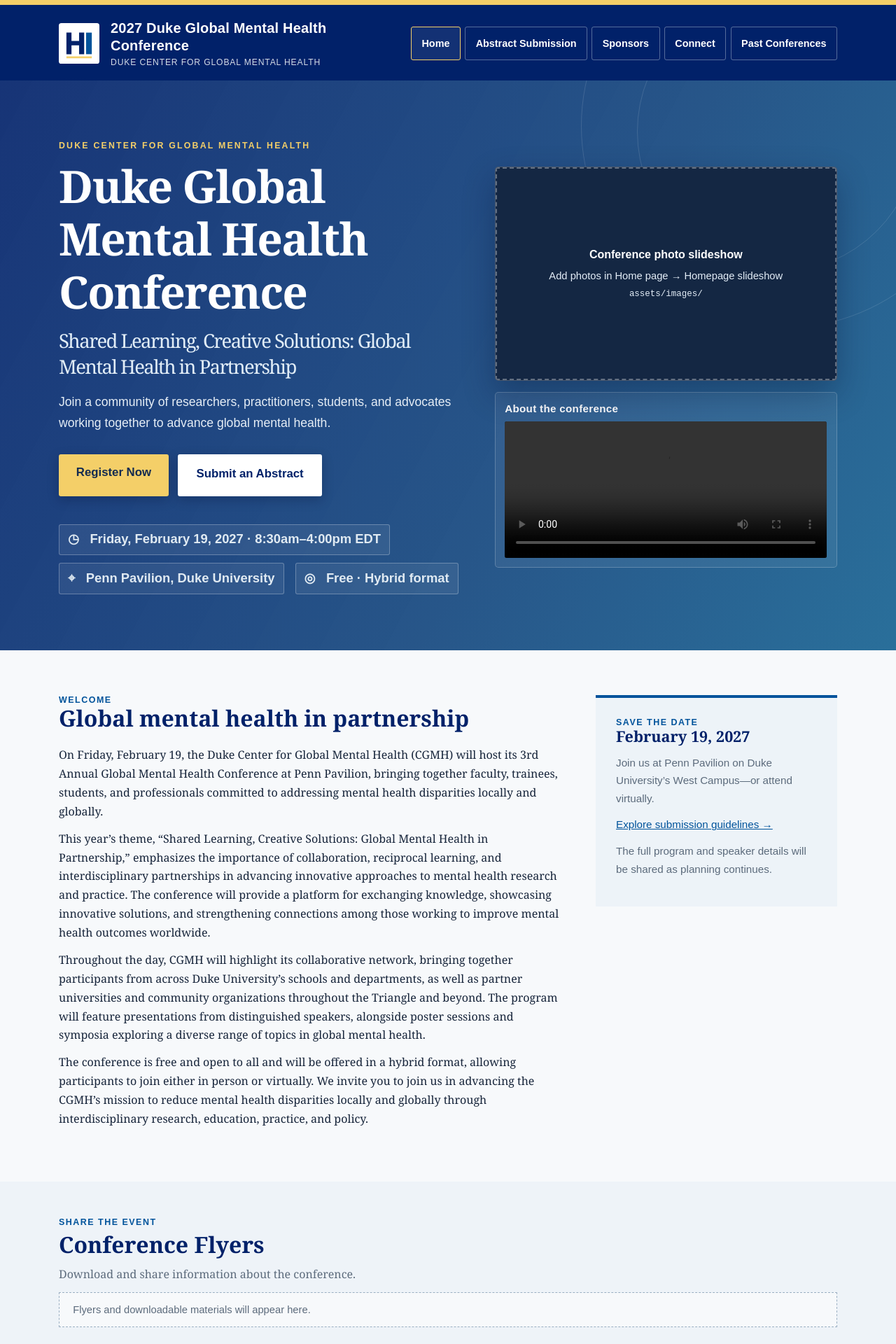
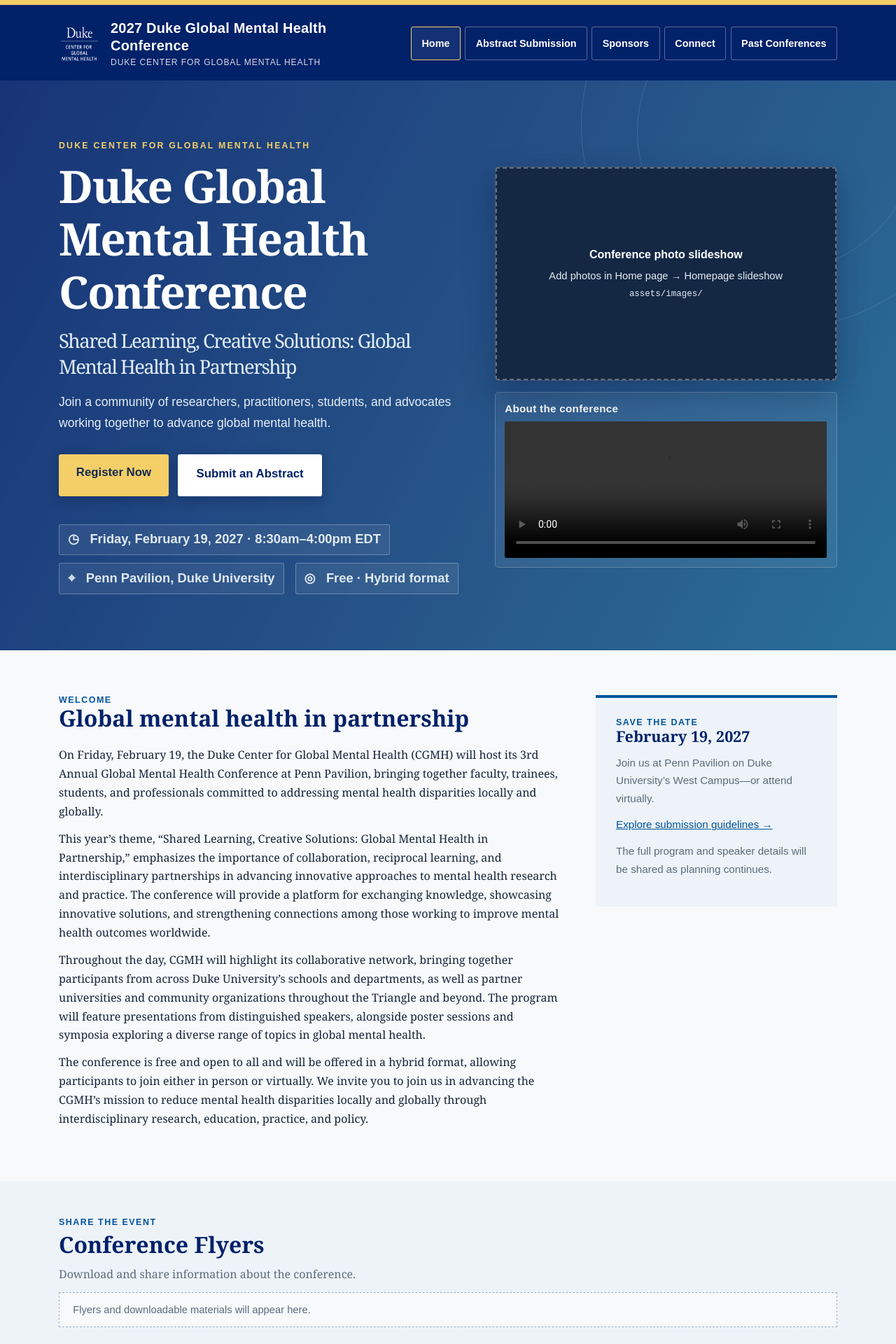
Before and after one commit to Duke-CGMH/dukegmhconference2027, a Jekyll site: the page built from index.html, in a window 1280 px wide. Shown: the top 1920 px of the page at 70% size. Built offline with Jekyll 4.4.1, drawn with Linux system fonts in a browser that asks for light colours; grey boxes are pictures that could not be loaded.

Commit message:
Update _data/cms/site.json (via Pages CMS)

```diff
--- a/_data/cms/site.json
+++ b/_data/cms/site.json
@@ -1,6 +1,6 @@
 {
   "site_name": "2027 Duke Global Mental Health Conference",
   "organization_name": "Duke Center for Global Mental Health",
-  "brand_image": "",
-  "contact_email": "dukegmh@duke.edu"
+  "contact_email": "dukegmh@duke.edu",
+  "brand_image": "assets/images/global-mental-health-center-square-white1-1.png"
 }
```
